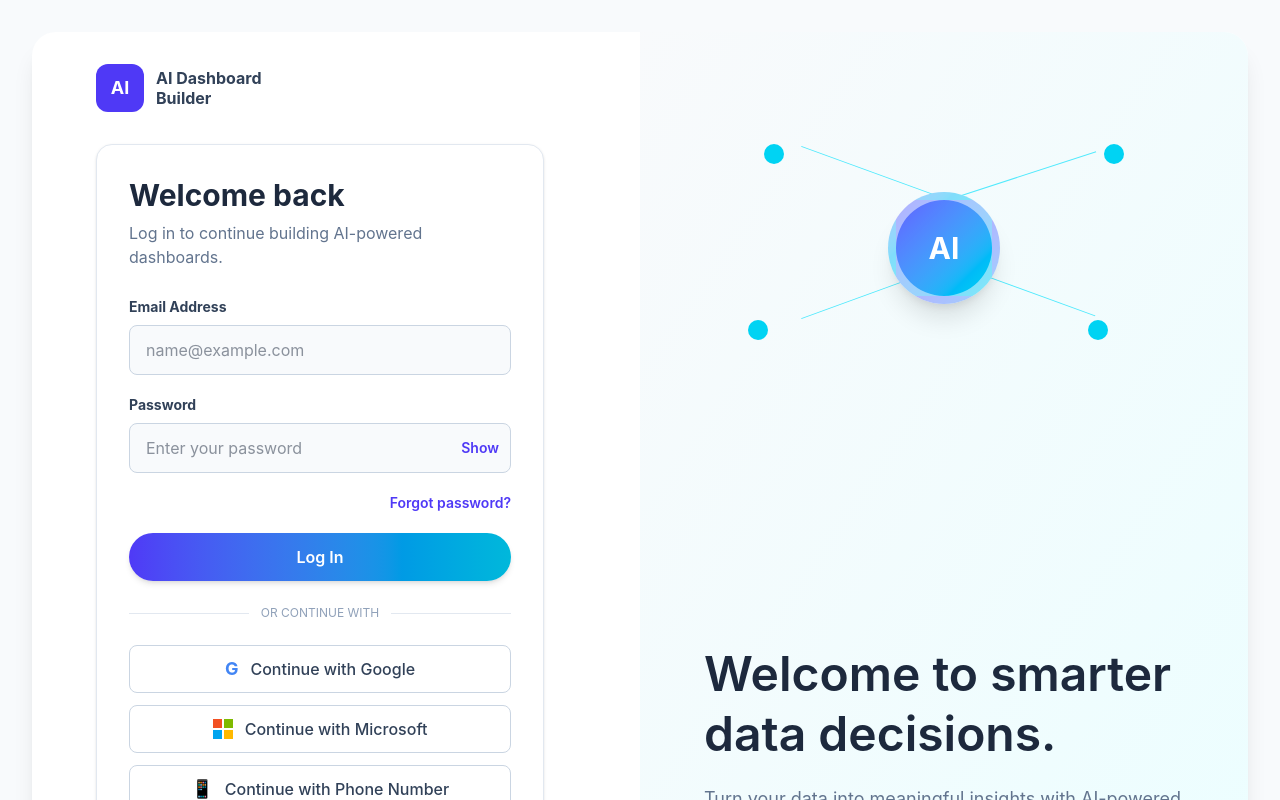
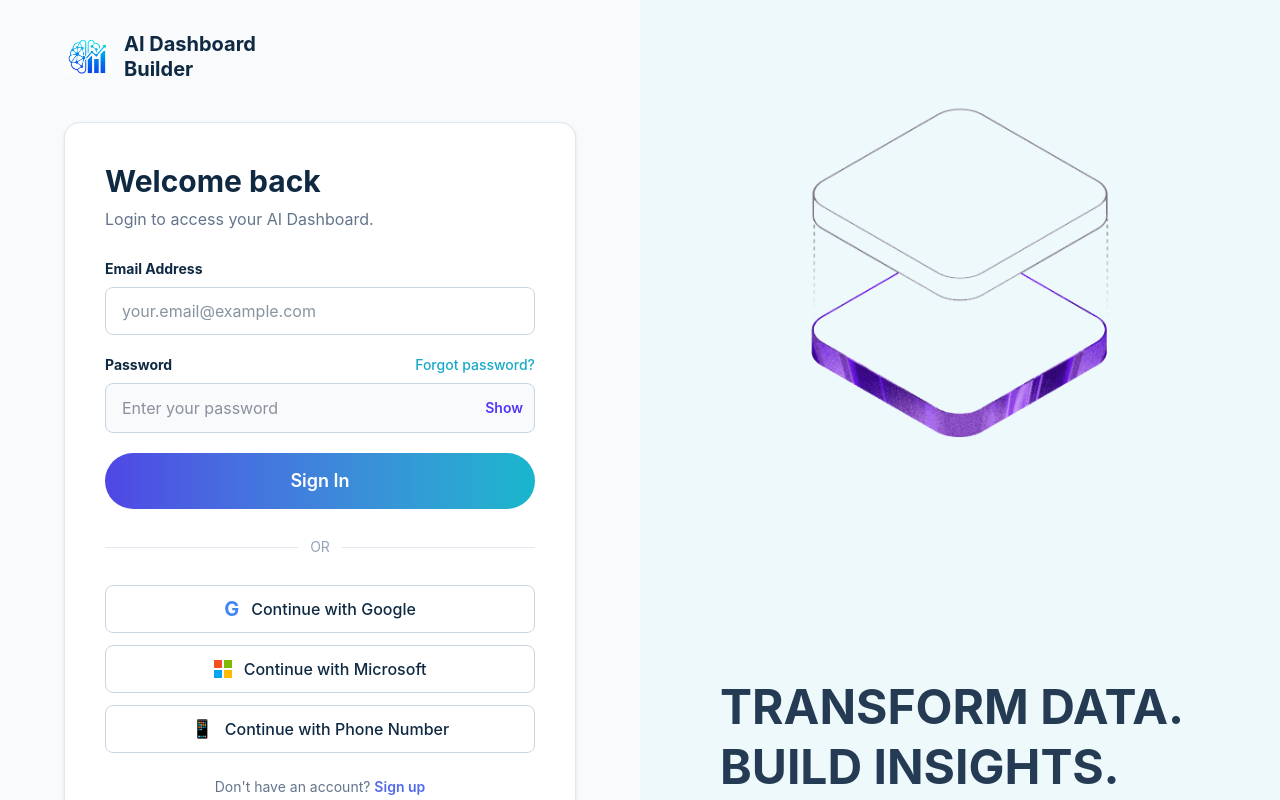
Before and after one commit to salmanshyk/AI-dashboard-builder, a React (Vite) app in the folder frontend/: page /login in a window 1280 px wide. Shown: the top 800 px of the page. Built offline with nearby package versions, Linux system fonts and the light colour scheme.

Commit message:
today work done

```diff
--- a/frontend/package.json
+++ b/frontend/package.json
@@ -11,7 +11,8 @@
   },
   "dependencies": {
     "react": "^19.2.8",
-    "react-dom": "^19.2.8"
+    "react-dom": "^19.2.8",
+    "react-router-dom": "^7.18.2"
   },
   "devDependencies": {
     "@eslint/js": "^10.0.1",
--- a/frontend/src/App.tsx
+++ b/frontend/src/App.tsx
@@ -1,19 +1,32 @@
+import { BrowserRouter, Routes, Route, Navigate } from "react-router-dom";
+
 import Login from "./pages/Login";
 import Register from "./pages/Register";
 import ForgotPassword from "./pages/ForgotPassword";
 
 function App() {
-  const path = window.location.pathname;
+  return (
+    <BrowserRouter>
+      <Routes>
 
-  if (path === "/register") {
-    return <Register />;
-  }
+        {/* Login */}
+        <Route path="/login" element={<Login />} />
 
-  if (path === "/forgot-password") {
-    return <ForgotPassword />;
-  }
+        {/* Registration */}
+        <Route path="/register" element={<Register />} />
 
-  return <Login />;
+        {/* Forgot Password */}
+        <Route path="/forgot-password" element={<ForgotPassword />} />
+
+        {/* Default */}
+        <Route path="/" element={<Navigate to="/login" replace />} />
+
+        {/* Unknown URL */}
+        <Route path="*" element={<Navigate to="/login" replace />} />
+
+      </Routes>
+    </BrowserRouter>
+  );
 }
 
 export default App;
--- a/frontend/src/pages/ForgotPassword.tsx
+++ b/frontend/src/pages/ForgotPassword.tsx
@@ -1,164 +1,192 @@
 import { useState, type FormEvent } from "react";
+import logo from "../assets/ai-dashboard-logo.png.png";
+import hero from "../assets/hero.png";
 
 function ForgotPassword() {
   const [email, setEmail] = useState("");
-  const [error, setError] = useState("");
-  const [success, setSuccess] = useState("");
+  const [phone, setPhone] = useState("");
 
-  const handleSubmit = (e: FormEvent<HTMLFormElement>) => {
-    e.preventDefault();
+  const handleSubmit = (event: FormEvent<HTMLFormElement>) => {
+    event.preventDefault();
 
-    setError("");
-    setSuccess("");
-
-    if (!email.trim()) {
-      setError("Please enter your email address.");
+    if (!email.trim() && !phone.trim()) {
+      alert("Please enter your email address or phone number.");
       return;
     }
 
-    if (!/^[^\s@]+@[^\s@]+\.[^\s@]+$/.test(email)) {
-      setError("Please enter a valid email address.");
-      return;
-    }
-
-    setSuccess("Reset link has been sent to your email.");
+    alert("Recovery link or OTP will be sent to your registered email or phone.");
   };
 
   return (
-    <div className="min-h-screen bg-[#F8FAFC] px-4 py-8">
+    <div className="min-h-screen bg-[#F8FAFC] text-[#0F2942]">
 
-      {/* AI Background Graphic */}
-      <div className="pointer-events-none fixed right-[-180px] top-[180px] hidden lg:block">
-        <div className="relative h-[450px] w-[450px]">
+      {/* HEADER */}
+      <header className="flex items-start justify-between px-6 py-5">
 
-          <div className="absolute right-0 top-16 flex h-64 w-64 items-center justify-center rounded-full border-[30px] border-cyan-200/40 bg-cyan-500">
-            <span className="text-5xl font-bold text-white">
-              AI
-            </span>
+        {/* Logo */}
+        <div className="flex items-center gap-3">
+          <img
+            src={logo}
+            alt="AI Dashboard Builder"
+            className="w-11 h-11 object-contain"
+          />
+
+          <div>
+            <h1 className="text-lg font-bold leading-tight">
+              AI Dashboard
+            </h1>
+            <h1 className="text-lg font-bold leading-tight">
+              Builder
+            </h1>
           </div>
+        </div>
 
-          <div className="absolute left-10 top-0 h-24 w-24 rounded-full bg-cyan-300/40" />
 
-          <div className="absolute left-20 top-16 h-1 w-52 rotate-[25deg] bg-cyan-300/50" />
 
-          <div className="absolute left-32 top-72 h-14 w-14 rounded-full bg-cyan-300/30" />
+      </header>
 
-          <div className="absolute left-32 top-28 h-1 w-40 -rotate-[65deg] bg-cyan-300/50" />
 
-        </div>
-      </div>
+      {/* MAIN */}
+      <main className="flex min-h-[calc(100vh-100px)]">
 
-      {/* Main */}
-      <main className="flex min-h-[calc(100vh-4rem)] items-center justify-center">
+        {/* LEFT SIDE */}
+        <section className="w-1/2 flex items-start justify-center px-5 py-8">
 
-        <div className="w-full max-w-[590px]">
+          <div className="w-full max-w-[500px] bg-white border border-slate-200 rounded-lg shadow-sm p-5">
 
-          {/* Card */}
-          <div className="rounded-xl border border-slate-200 bg-white px-7 py-10 shadow-lg sm:px-12">
+            {/* TITLE */}
+            <h2 className="text-2xl font-bold text-[#0F2942]">
+              Recover Your Account
+            </h2>
 
-            {/* Logo */}
-            <div className="mb-8 flex justify-center">
+            <p className="mt-1 text-sm text-[#64748B]">
+              Hi, Missed Your Password? 👋 Let's get you a new one!
+            </p>
 
-              <div className="flex items-center gap-3">
 
-                <div className="flex h-12 w-12 items-center justify-center rounded-lg bg-gradient-to-br from-[#06B6D4] to-[#4F46E5] text-lg font-bold text-white shadow-md">
-                  AI
+            {/* FORM */}
+            <form onSubmit={handleSubmit} className="mt-5">
+
+              {/* EMAIL */}
+              <div>
+                <label className="block text-sm font-semibold mb-2">
+                  Recovery Email Address
+                </label>
+
+                <div className="relative">
+
+                  <span className="absolute left-3 top-1/2 -translate-y-1/2 text-slate-500">
+                    ✉
+                  </span>
+
+                  <input
+                    type="email"
+                    value={email}
+                    onChange={(e) => setEmail(e.target.value)}
+                    placeholder="your-email@example.com"
+                    className="w-full h-10 rounded-md border border-slate-400 pl-10 pr-4 text-sm outline-none focus:border-[#536BEA] focus:ring-2 focus:ring-blue-100"
+                  />
+
                 </div>
+              </div>
 
-                <div className="text-[17px] font-bold leading-tight text-slate-800">
-                  <div>AI Dashboard</div>
-                  <div>Builder</div>
+
+              {/* PHONE */}
+              <div className="mt-4">
+
+                <label className="block text-sm font-semibold mb-2">
+                  Recovery Phone Number
+                </label>
+
+                <div className="relative">
+
+                  <span className="absolute left-3 top-1/2 -translate-y-1/2 text-slate-500">
+                    ☎
+                  </span>
+
+                  <input
+                    type="tel"
+                    value={phone}
+                    onChange={(e) => setPhone(e.target.value)}
+                    placeholder="+91 98765 43210"
+                    className="w-full h-10 rounded-md border border-slate-400 pl-10 pr-4 text-sm outline-none focus:border-[#536BEA] focus:ring-2 focus:ring-blue-100"
+                  />
+
                 </div>
 
               </div>
 
-            </div>
 
-            {/* Heading */}
-            <div className="text-center">
-
-              <h1 className="text-4xl font-semibold text-slate-600">
-                Forgot Password?
-              </h1>
-
-              <p className="mt-3 text-lg leading-7 text-slate-500">
-                No worries! Enter your registered email address and we'll
-                <br className="hidden sm:block" />
-                send you a reset link.
+              {/* INFORMATION */}
+              <p className="mt-4 text-sm text-[#64748B]">
+                A recovery link or OTP will be sent to your registered
+                email or phone number.
               </p>
 
-            </div>
 
-            {/* Form */}
-            <form onSubmit={handleSubmit} className="mt-8">
-
-              <label
-                htmlFor="email"
-                className="mb-2 block text-sm font-semibold text-slate-600"
-              >
-                Email address
-              </label>
-
-              <input
-                id="email"
-                type="email"
-                value={email}
-                onChange={(e) => setEmail(e.target.value)}
-                placeholder="your.email@example.com"
-                className="h-12 w-full rounded-lg border border-slate-300 px-4 text-base text-slate-700 outline-none transition focus:border-[#4F46E5] focus:ring-2 focus:ring-[#4F46E5]/20"
-              />
-
-              {error && (
-                <p className="mt-2 text-sm font-medium text-red-500">
-                  {error}
-                </p>
-              )}
-
-              {success && (
-                <p className="mt-2 text-sm font-medium text-green-600">
-                  {success}
-                </p>
-              )}
-
-              {/* Button */}
+              {/* BUTTON */}
               <button
                 type="submit"
-                className="mt-5 h-12 w-full rounded-lg bg-[#4F46E5] font-semibold text-white transition hover:bg-indigo-600 focus:outline-none focus:ring-2 focus:ring-indigo-300"
+                className="w-full h-10 mt-5 rounded-md bg-[#536BEA] text-white text-sm font-semibold hover:bg-[#455DDB] transition"
               >
-                Send reset email
+                Send Recovery Link
               </button>
 
             </form>
 
-            {/* Back to Login */}
-            <div className="mt-6 text-center">
 
+            {/* LOGIN */}
+            <p className="text-center text-sm text-[#64748B] mt-4">
+              Already have an account?{" "}
               <button
                 type="button"
-                onClick={() => {
-                  window.location.href = "/login";
-                }}
-                className="font-medium text-[#06B6D4] transition hover:text-[#4F46E5]"
+                className="text-[#475569] font-medium hover:text-[#536BEA]"
               >
-                Back to Log in
+                Log in
               </button>
+            </p>
+
+          </div>
+
+        </section>
+
+
+        {/* RIGHT SIDE */}
+        <section className="flex w-1/2 bg-[#EFFAFF] items-center justify-center px-10">
+
+          <div className="w-full max-w-[520px]">
+
+            {/* AI IMAGE */}
+            <div className="flex justify-center mb-6">
+
+              <img
+                src={hero}
+                alt="AI Dashboard"
+                className="w-[300px] h-[300px] object-contain"
+              />
 
             </div>
 
+
+            {/* RIGHT SIDE TEXT */}
+            <h2 className="text-3xl font-bold leading-tight text-[#0F2942]">
+              Transform data.
+              <br />
+              Build insights.
+              <br />
+              AI-driven dashboards.
+            </h2>
+
+            <p className="mt-4 text-base text-[#64748B]">
+              Turn raw datasets into clear dashboards with AI.
+            </p>
+
           </div>
 
-          {/* Footer */}
-          <footer className="mt-24 text-center text-sm text-slate-500">
-            © Copyright. 2026 AI Dashboard Builder
-            <span className="mx-2">·</span>
-            <span className="underline">Terms</span>
-            <span className="mx-2">·</span>
-            <span className="underline">Privacy</span>
-          </footer>
-
-        </div>
+        </section>
 
       </main>
+
     </div>
   );
 }
--- a/frontend/src/pages/Login.tsx
+++ b/frontend/src/pages/Login.tsx
@@ -1,4 +1,6 @@
 import { useState, type FormEvent } from "react";
+import logo from "../assets/ai-dashboard-logo.png.png";
+import hero from "../assets/hero.png";
 import PasswordInput from "../components/auth/PasswordInput";
 
 function Login() {
@@ -28,38 +30,60 @@ function Login() {
   };
 
   return (
-    <main className="min-h-screen bg-slate-50 p-4 sm:p-6 lg:p-8 flex items-center justify-center">
-      <div className="w-full max-w-7xl min-h-[720px] overflow-hidden rounded-3xl bg-white shadow-xl grid grid-cols-1 lg:grid-cols-2">
-        {/* LEFT SIDE */}
-        <section className="flex flex-col justify-center px-6 py-8 sm:px-10 lg:px-16">
-          {/* Branding */}
-          <div className="mb-8 flex items-center gap-3">
-            <div className="flex h-12 w-12 items-center justify-center rounded-xl bg-indigo-600 text-lg font-bold text-white">
-              AI
-            </div>
+    <main className="min-h-screen bg-[#F8FAFC]">
 
-            <div className="font-bold leading-tight text-slate-700">
+      <div className="min-h-screen grid grid-cols-1 lg:grid-cols-2">
+
+        {/* ================= LEFT SIDE ================= */}
+        <section className="flex flex-col px-8 py-8 sm:px-12 lg:px-16">
+
+          {/* LOGO - TOP LEFT */}
+          <div className="flex items-center gap-3">
+
+            <img
+              src={logo}
+              alt="AI Dashboard Builder"
+              className="w-12 h-12 object-contain"
+            />
+
+            <div className="font-bold leading-tight text-[#0F2942] text-xl">
               <div>AI Dashboard</div>
               <div>Builder</div>
             </div>
+
           </div>
 
-          {/* Login Card */}
-          <div className="w-full max-w-md rounded-2xl border border-slate-200 bg-white p-6 shadow-sm sm:p-8">
-            <h1 className="text-3xl font-bold text-slate-800">
+
+          {/* LOGIN CONTENT */}
+          <div className="flex flex-1 items-center justify-center py-10">
+
+            <div className="w-full max-w-[540px]">
+
+              {/* LOGIN CARD */}
+              <div className="rounded-2xl border border-slate-200 bg-white p-8 shadow-sm sm:p-10">
+
+                {/* TITLE */}
+                <h1 className="text-3xl font-bold text-[#0F2942]">
                   Welcome back
                 </h1>
 
-            <p className="mt-2 text-slate-500">
-              Log in to continue building AI-powered dashboards.
+                <p className="mt-2 text-[#64748B]">
+                  Login to access your AI Dashboard.
                 </p>
 
-            <form onSubmit={handleSubmit} className="mt-7 space-y-5">
-              {/* Email */}
-              <div>
+
+                {/* FORM */}
+                <form
+                  onSubmit={handleSubmit}
+                  className="mt-7"
+                >
+
+                  {/* EMAIL */}
+                  <div className="mb-5">
+
                     <label
                       htmlFor="email"
-                  className="mb-2 block text-sm font-bold text-slate-700"
+                      className="mb-2 block text-sm font-bold text-[#0F2942]"
                     >
                       Email Address
                     </label>
@@ -68,155 +92,212 @@ function Login() {
                       id="email"
                       type="email"
                       value={email}
-                  onChange={(event) => setEmail(event.target.value)}
-                  placeholder="name@example.com"
-                  className="w-full rounded-lg border border-slate-300 bg-slate-50 px-4 py-3 text-slate-800 outline-none transition focus:border-indigo-500 focus:ring-2 focus:ring-indigo-100"
+                      onChange={(event) =>
+                        setEmail(event.target.value)
+                      }
+                      placeholder="your.email@example.com"
+                      className="w-full h-12 rounded-lg border border-slate-300 bg-white px-4 text-[#0F2942] outline-none transition focus:border-[#536BEA] focus:ring-2 focus:ring-blue-100"
                     />
+
                   </div>
 
-              {/* Password */}
+
+                  {/* PASSWORD */}
+                  <div className="mb-5">
+
+                    <div className="mb-2 flex items-center justify-between">
+
+                      <label
+                        htmlFor="password"
+                        className="text-sm font-bold text-[#0F2942]"
+                      >
+                        Password
+                      </label>
+
+                      <button
+                        type="button"
+                        className="text-sm font-medium text-[#18A9C7] hover:underline"
+                      >
+                        Forgot password?
+                      </button>
+
+                    </div>
+
                     <PasswordInput
                       id="password"
-                label="Password"
+                      label=""
                       value={password}
                       placeholder="Enter your password"
                       onChange={setPassword}
                     />
 
-              {/* Forgot Password */}
-              <div className="flex justify-end">
-                <button
-                  type="button"
-                  className="text-sm font-semibold text-indigo-600 hover:underline"
-                >
-                  Forgot password?
-                </button>
                   </div>
 
-              {/* Error */}
+
+                  {/* ERROR MESSAGE */}
                   {error && (
                     <div
                       role="alert"
-                  className="rounded-lg border border-red-200 bg-red-50 px-4 py-3 text-sm text-red-600"
+                      className="mb-5 rounded-lg border border-red-200 bg-red-50 px-4 py-3 text-sm text-red-600"
                     >
                       {error}
                     </div>
                   )}
 
-              {/* Success */}
+
+                  {/* SUCCESS MESSAGE */}
                   {success && (
                     <div
                       role="status"
-                  className="rounded-lg border border-green-200 bg-green-50 px-4 py-3 text-sm text-green-600"
+                      className="mb-5 rounded-lg border border-green-200 bg-green-50 px-4 py-3 text-sm text-green-600"
                     >
                       {success}
                     </div>
                   )}
 
-              {/* Login */}
+
+                  {/* SIGN IN BUTTON */}
                   <button
                     type="submit"
-                className="w-full rounded-full bg-gradient-to-r from-indigo-600 to-cyan-500 py-3 font-semibold text-white shadow-md transition hover:opacity-90 focus:outline-none focus:ring-2 focus:ring-indigo-300"
+                    className="w-full h-14 rounded-full bg-gradient-to-r from-[#4F46E5] to-[#18B6CC] text-lg font-semibold text-white transition hover:opacity-90"
                   >
-                Log In
+                    Sign In
                   </button>
+
                 </form>
 
-            {/* Divider */}
-            <div className="my-6 flex items-center gap-3">
+
+                {/* OR DIVIDER */}
+                <div className="my-7 flex items-center gap-3">
+
                   <div className="h-px flex-1 bg-slate-200" />
-              <span className="text-xs text-slate-400">
-                OR CONTINUE WITH
+
+                  <span className="text-sm text-[#94A3B8]">
+                    OR
                   </span>
+
                   <div className="h-px flex-1 bg-slate-200" />
+
                 </div>
 
-            {/* Social Login Buttons */}
-            <div className="mt-6 flex flex-col gap-3">
-              {/* Google */}
+
+                {/* GOOGLE */}
                 <button
                   type="button"
-                className="flex h-12 w-full items-center justify-center gap-3 rounded-lg border border-slate-300 bg-white px-4 font-medium text-slate-700 transition hover:bg-slate-50"
+                  className="flex h-12 w-full items-center justify-center gap-3 rounded-lg border border-slate-300 bg-white font-medium text-[#0F2942] transition hover:bg-slate-50"
                 >
-                <span className="text-lg font-bold text-[#4285F4]">G</span>
-                <span>Continue with Google</span>
+
+                  <span className="text-xl font-bold text-[#4285F4]">
+                    G
+                  </span>
+
+                  <span>
+                    Continue with Google
+                  </span>
+
                 </button>
 
-              {/* Microsoft */}
+
+                {/* MICROSOFT */}
                 <button
                   type="button"
-                className="flex h-12 w-full items-center justify-center gap-3 rounded-lg border border-slate-300 bg-white px-4 font-medium text-slate-700 transition hover:bg-slate-50"
+                  className="mt-3 flex h-12 w-full items-center justify-center gap-3 rounded-lg border border-slate-300 bg-white font-medium text-[#0F2942] transition hover:bg-slate-50"
                 >
+
                   <span className="grid grid-cols-2 gap-[2px]">
-                  <span className="h-[9px] w-[9px] bg-[#F25022]" />
-                  <span className="h-[9px] w-[9px] bg-[#7FBA00]" />
-                  <span className="h-[9px] w-[9px] bg-[#00A4EF]" />
-                  <span className="h-[9px] w-[9px] bg-[#FFB900]" />
+                    <span className="h-[8px] w-[8px] bg-[#F25022]" />
+                    <span className="h-[8px] w-[8px] bg-[#7FBA00]" />
+                    <span className="h-[8px] w-[8px] bg-[#00A4EF]" />
+                    <span className="h-[8px] w-[8px] bg-[#FFB900]" />
                   </span>
 
-                <span>Continue with Microsoft</span>
+                  <span>
+                    Continue with Microsoft
+                  </span>
+
                 </button>
 
-              {/* Phone Number */}
+
+                {/* PHONE */}
                 <button
                   type="button"
-                className="flex h-12 w-full items-center justify-center gap-3 rounded-lg border border-slate-300 bg-white px-4 font-medium text-slate-700 transition hover:bg-slate-50"
+                  className="mt-3 flex h-12 w-full items-center justify-center gap-3 rounded-lg border border-slate-300 bg-white font-medium text-[#0F2942] transition hover:bg-slate-50"
                 >
-                <span className="text-lg">📱</span>
-                <span>Continue with Phone Number</span>
+
+                  <span className="text-lg">
+                    📱
+                  </span>
+
+                  <span>
+                    Continue with Phone Number
+                  </span>
+
                 </button>
-            </div>
 
-            {/* Register */}
-            <p className="mt-6 text-center text-sm text-slate-500">
+
+                {/* SIGN UP */}
+                <p className="mt-6 text-center text-sm text-[#64748B]">
+
                   Don't have an account?{" "}
+
                   <button
                     type="button"
-                className="font-semibold text-indigo-600 hover:underline"
+                    className="font-semibold text-[#536BEA] hover:underline"
                   >
                     Sign up
                   </button>
+
                 </p>
+
               </div>
+
+            </div>
+
+          </div>
+
         </section>
 
-        {/* RIGHT SIDE */}
-        <section className="relative hidden overflow-hidden bg-gradient-to-br from-slate-50 to-cyan-50 lg:block">
-          {/* AI Graphic */}
-          <div className="absolute left-1/2 top-16 h-80 w-[520px] -translate-x-1/2">
-            {/* Connection lines */}
-            <div className="absolute left-28 top-20 h-px w-44 rotate-[20deg] bg-cyan-300" />
-            <div className="absolute left-64 top-20 h-px w-40 -rotate-[18deg] bg-cyan-300" />
-            <div className="absolute left-28 top-48 h-px w-44 -rotate-[20deg] bg-cyan-300" />
-            <div className="absolute left-64 top-48 h-px w-40 rotate-[20deg] bg-cyan-300" />
 
-            {/* Nodes */}
-            <div className="absolute left-20 top-12 h-5 w-5 rounded-full bg-cyan-400" />
-            <div className="absolute right-20 top-12 h-5 w-5 rounded-full bg-cyan-400" />
-            <div className="absolute left-16 top-56 h-5 w-5 rounded-full bg-cyan-400" />
-            <div className="absolute right-24 top-56 h-5 w-5 rounded-full bg-cyan-400" />
+        {/* ================= RIGHT SIDE ================= */}
+        <section className="relative hidden overflow-hidden bg-[#EEF9FC] lg:block">
 
-            {/* AI Core */}
-            <div className="absolute left-1/2 top-24 flex h-28 w-28 -translate-x-1/2 items-center justify-center rounded-full border-8 border-white/50 bg-gradient-to-br from-indigo-500 to-cyan-400 text-3xl font-bold text-white shadow-xl">
-              AI
-            </div>
+
+
+
+          {/* AI IMAGE */}
+          <div className="absolute left-1/2 top-[80px] -translate-x-1/2">
+
+            <img
+              src={hero}
+              alt="AI Dashboard"
+              className="w-[380px] h-[380px] object-contain"
+            />
+
           </div>
 
-          {/* Hero */}
-          <div className="absolute bottom-20 left-12 right-10 xl:left-16">
-            <h2 className="text-4xl font-semibold leading-tight text-slate-800 xl:text-5xl">
-              Welcome to smarter
+
+          {/* RIGHT SIDE TEXT */}
+          <div className="absolute bottom-[65px] left-16 xl:left-20">
+
+            <h2 className="text-5xl font-bold leading-tight text-[#243B53]">
+
+              TRANSFORM DATA.
               <br />
-              data decisions.
+
+              BUILD INSIGHTS.
+
             </h2>
 
-            <p className="mt-5 max-w-xl text-lg leading-relaxed text-slate-500">
-              Turn your data into meaningful insights with AI-powered
-              dashboards.
+            <p className="mt-5 text-lg text-[#64748B]">
+              Turn raw datasets into clear dashboards with AI.
             </p>
+
           </div>
+
         </section>
+
       </div>
+
     </main>
   );
 }
--- /dev/null
+++ b/package.json
@@ -0,0 +1,5 @@
+{
+  "dependencies": {
+    "react-router-dom": "^7.18.2"
+  }
+}
```
Also changed, not shown: frontend/src/pages/Register.tsx (+64 -59 lines), 2 other files (tests, documents, lock files or other folders). Lines whose indentation alone changed are shown as unchanged.
